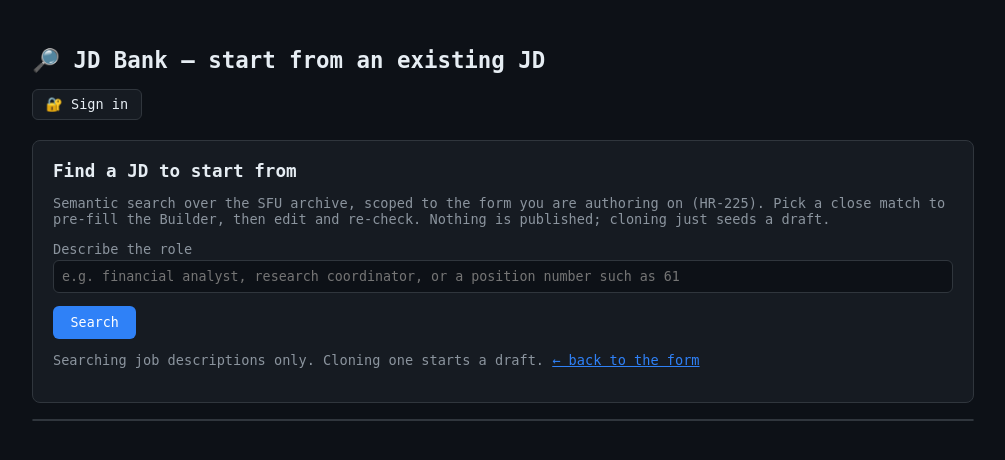
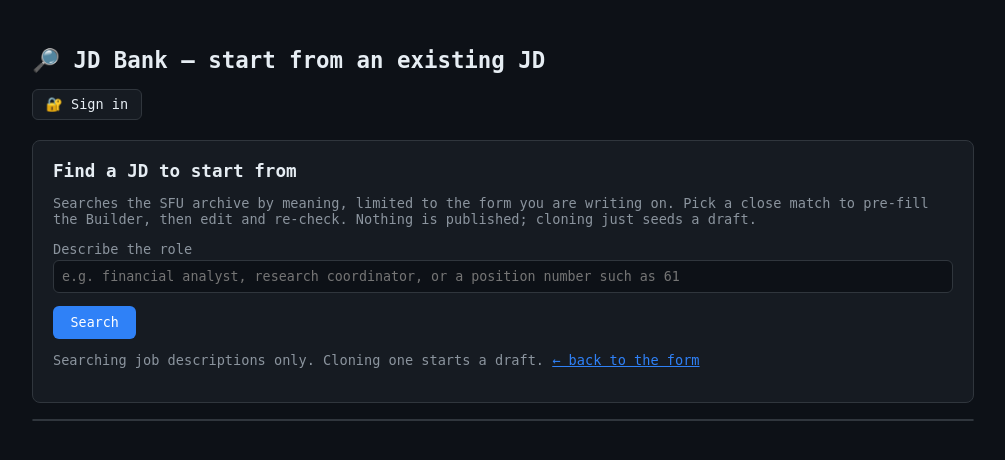
Before and after one commit to humanaxiom/jd-assistant, a Python web app: template core/src/api/templates/compose_search.html in a window 1280 px wide. Shown: the top 460 px of the page, without its empty margins (0-1005 px from the left). Run offline with Jinja, Linux system fonts and the light colour scheme; the template is opened without the code that fills it, so the values that code supplies are empty.

Commit message:
fix(compose): no register id in the Builder search page's visible text
The plain-language smoke guard, widened to the position-search pages, found
"(HR-225)" shown to testers on /compose/search. Moved into a template comment
and replaced "Semantic search" with plain wording.

Co-Authored-By: Claude Opus 5.5 <noreply@anthropic.com>

```diff
--- a/core/src/api/templates/compose_search.html
+++ b/core/src/api/templates/compose_search.html
@@ -6,10 +6,12 @@
 <div class="panel">
   <h2>Find a JD to start from</h2>
   <p class="meta">
-    Semantic search over the SFU archive, scoped to the form you are authoring on
-    (HR-225). Pick a close match to pre-fill the Builder, then edit and re-check.
+    Searches the SFU archive by meaning, limited to the form you are writing on.
+    Pick a close match to pre-fill the Builder, then edit and re-check.
     Nothing is published; cloning just seeds a draft.
   </p>
+  {# Scoped to the author's chosen instrument (HR-225) — kept out of the visible text:
+     a register id means nothing to a tester (UAT plain-language review). #}
   <form method="get" action="/jd-bank/ui/compose/search">
     {# Keep the instrument across a second search on this page (HR-225). #}
     <input type="hidden" name="form" value="{{ form_spec.template }}">
```
